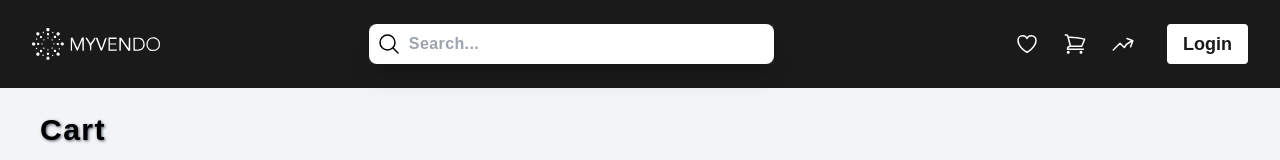
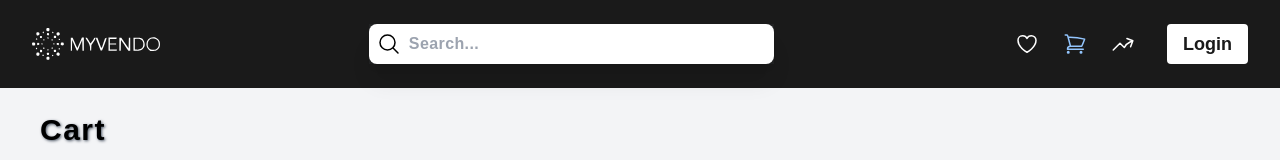
Before and after one commit to RishivinKannan/e-commerce-website, a React (Vite) app: page /cart in a window 1280 px wide. Shown: the top 160 px of the page. Built offline with nearby package versions, Linux system fonts and the light colour scheme.

Commit message:
Navlink active state change

```diff
--- a/src/components/Header/Header.jsx
+++ b/src/components/Header/Header.jsx
@@ -74,11 +74,23 @@ const Header = () => {
             <SearchIcon />
           </button>
           {/* Wishlist */}
-          <NavLink to="/wishlist" className={"hover:text-gray-500"}>
+          <NavLink
+            to="/wishlist"
+            className={({ isActive }) =>
+              `hover:text-gray-500 ${isActive ? "text-red-300" : ""}`
+            }
+          >
             <WishListIcon />
           </NavLink>
           {/* Cart */}
-          <NavLink to="/cart" className={"hover:text-gray-500 flex gap-1"}>
+          <NavLink
+            to="/cart"
+            className={({ isActive }) =>
+              `hover:text-gray-500 ${
+                isActive ? "text-blue-300" : ""
+              } flex gap-1`
+            }
+          >
             <CartIcon />
             {/* <span className="font-bold">4</span> */}
           </NavLink>
```
